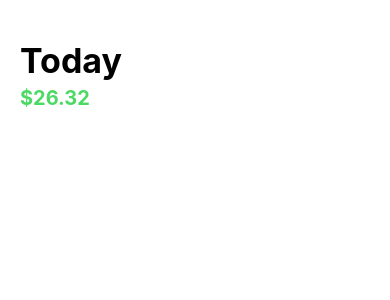
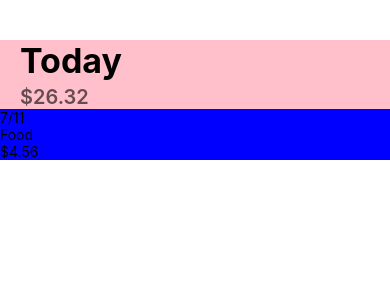
Before and after one commit to jackding96/budgeting-app, a React Native app: screen / in a window 390 px wide. Shown: the top 300 px of the page. Built offline with nearby package versions, Linux system fonts and the light colour scheme.

Commit message:
move out styles to separate file

```diff
--- a/App.js
+++ b/App.js
@@ -1,40 +1,25 @@
 import React from 'react';
-import { StyleSheet, Text, View } from 'react-native';
+import { ScrollView, Text, View } from 'react-native';
+import styles from './App.styles.js';
 
 export default class App extends React.Component {
   render() {
     return (
-      <View style={styles.container}>
-        <View>
-          <Text style={styles.mainText}>Today</Text>
-          <Text style={styles.secondaryText}>$26.32</Text>
-          {/* <Text style={styles.fun}>Boobs</Text>         */}
+      <ScrollView showsVerticalScrollIndicator='False'>
+        <View style={styles.container}>
+          <View style={styles.header}>
+            <Text style={styles.mainText}>Today</Text>
+            <Text style={styles.secondaryText}>$26.32</Text>
+          </View>
+          <View style={styles.list}>
+            <View style={styles.listItem}>
+              <Text>7/11</Text>
+              <Text>Food</Text>
+              <Text>$4.56</Text>
+            </View>
+          </View>
         </View>
-      </View>
+      </ScrollView>
     );
   }
 }
-
-const styles = StyleSheet.create({
-  container: {
-    flex: 1,
-    marginTop: 40,
-    marginLeft: 20
-  },
-  mainText: {
-    fontSize: 34,
-    marginBottom: 5,
-    fontFamily: 'System',
-    fontWeight: "bold",
-  },
-  secondaryText: {
-    fontSize: 20,
-    color: '#4CD964',
-    fontWeight: "700"
-  },
-  fun: {
-    fontSize: 100,
-    fontWeight: "bold",
-    color: "pink"
-  }
-});
--- /dev/null
+++ b/App.styles.js
@@ -0,0 +1,30 @@
+import { StyleSheet } from 'react-native';
+
+export default StyleSheet.create({
+  container: {
+    flex: 1,
+    marginTop: 20,
+  },
+  mainText: {
+    fontSize: 34,
+    marginBottom: 4,
+    fontFamily: 'System',
+    fontWeight: "bold",
+  },
+  secondaryText: {
+    fontSize: 20,
+    opacity: 0.6,
+    fontWeight: "600"
+  },
+  header: {
+    paddingLeft: 20,
+    marginTop: 20,
+    backgroundColor: 'pink',
+  },
+  list: {
+
+  },
+  listItem: {
+    backgroundColor: 'blue'
+  }
+});
--- a/package.json
+++ b/package.json
@@ -9,7 +9,8 @@
   "dependencies": {
     "expo": "^31.0.2",
     "react": "16.5.0",
-    "react-native": "https://github.com/expo/react-native/archive/sdk-31.0.0.tar.gz"
+    "react-native": "https://github.com/expo/react-native/archive/sdk-31.0.0.tar.gz",
+    "react-native-cli": "^2.0.1"
   },
   "devDependencies": {
     "babel-preset-expo": "^5.0.0"
```
Also changed, not shown: 1 other file (tests, documents, lock files or other folders).
